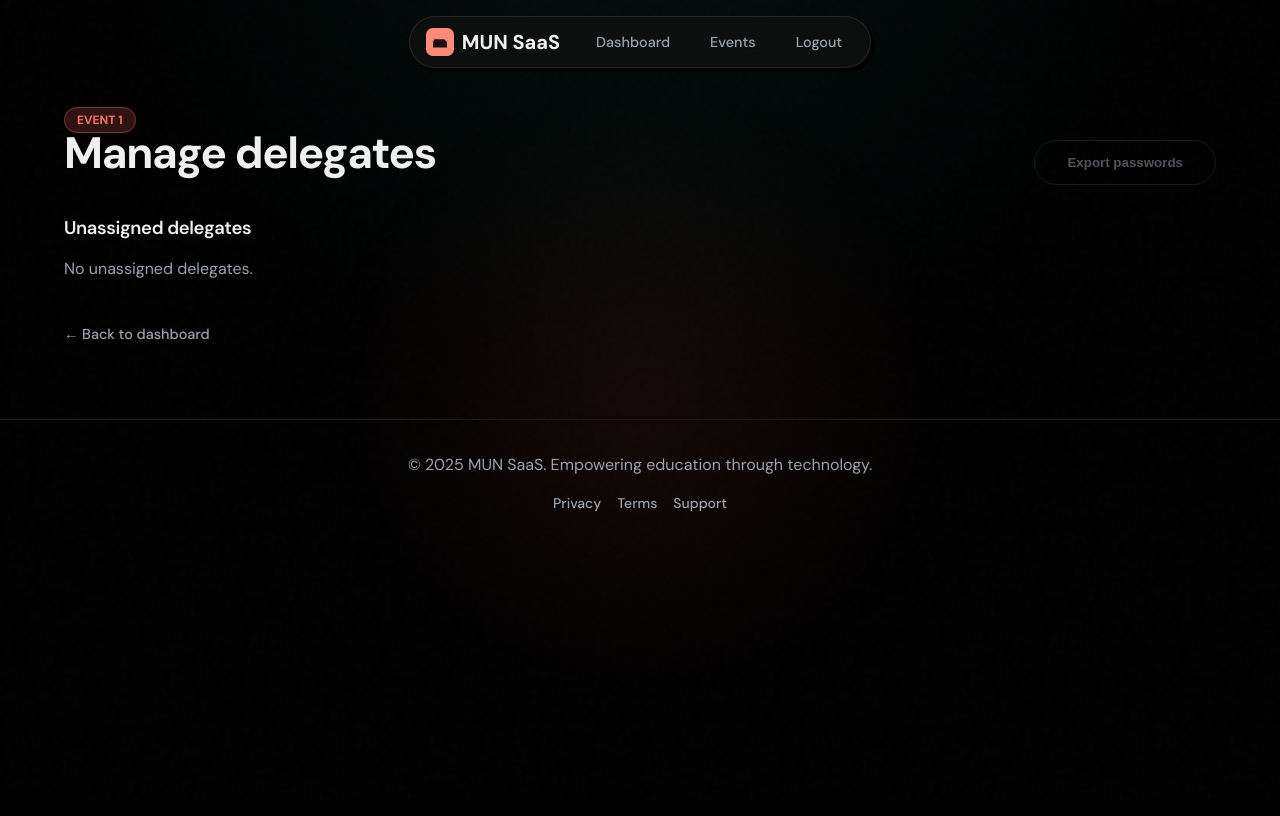
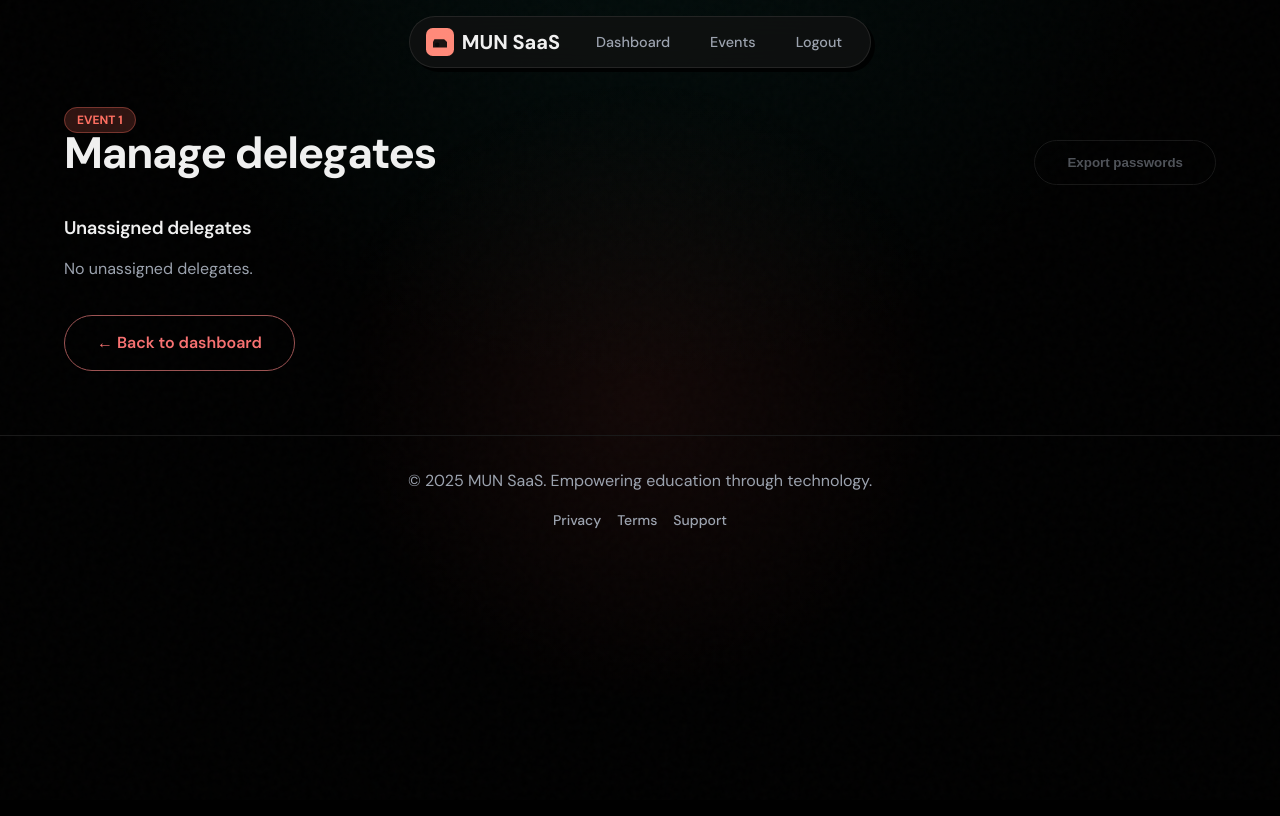
Before and after one commit to zaid3004/MUN-SaaS, a Flask app: page /events/1/delegates/manage in a window 1280 px wide. Run offline with Flask 3, Linux system fonts and the light colour scheme; the visitor is signed in with stand-in values (Sample User, id 1); data that the repository does not hold is empty.

Commit message:
Fix: Convert back button to danger outline style

```diff
--- a/flask_app/templates/delegates_manage.html
+++ b/flask_app/templates/delegates_manage.html
@@ -83,7 +83,7 @@
     {% endif %}
 
     <p class="mt-8" style="margin-top: var(--space-8);">
-      <a href="/dashboard" class="nav-link" style="display: inline-block; padding-left: 0;">← Back to dashboard</a>
+      <a href="/dashboard" class="btn btn-outline-danger">← Back to dashboard</a>
     </p>
   </div>
 </section>
```
